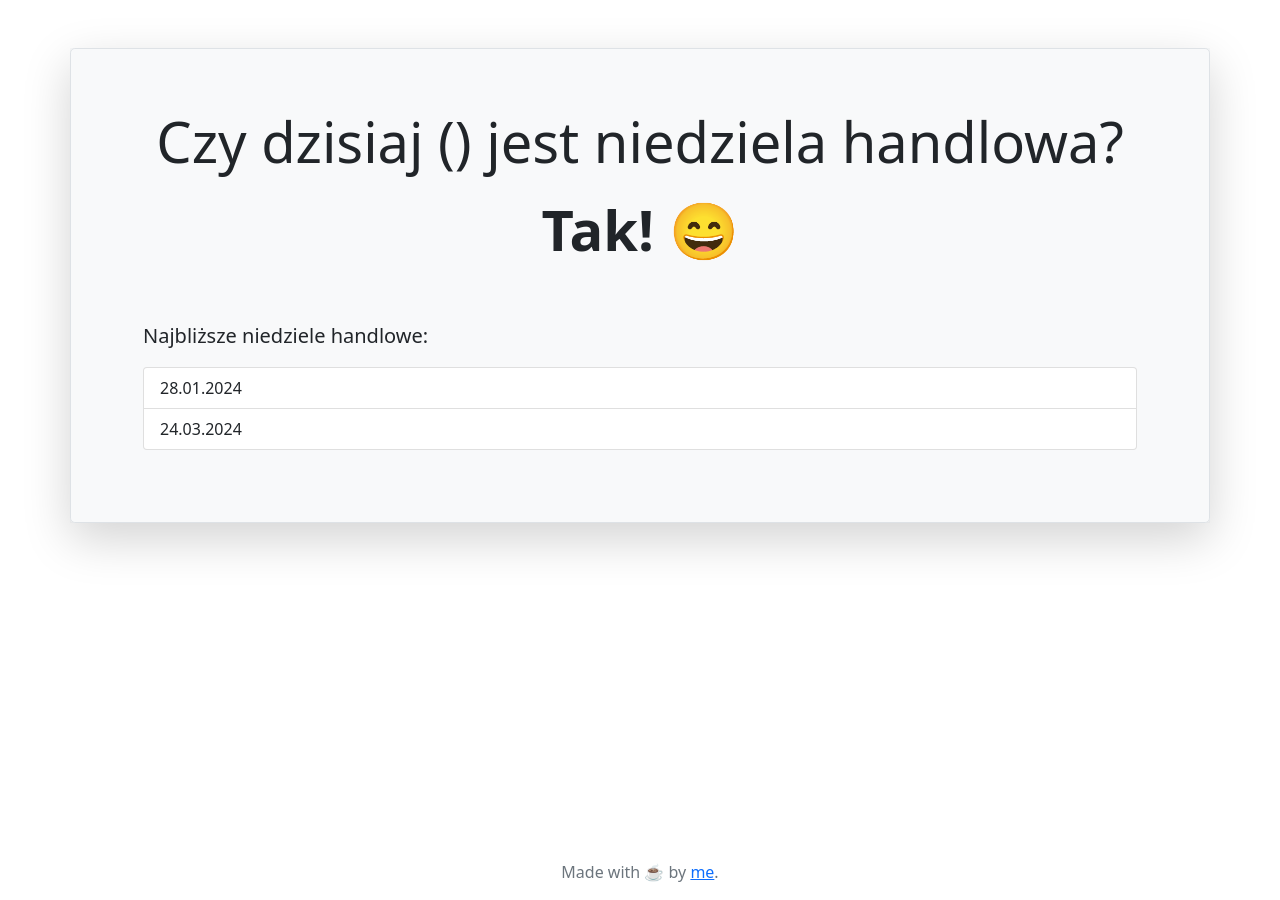
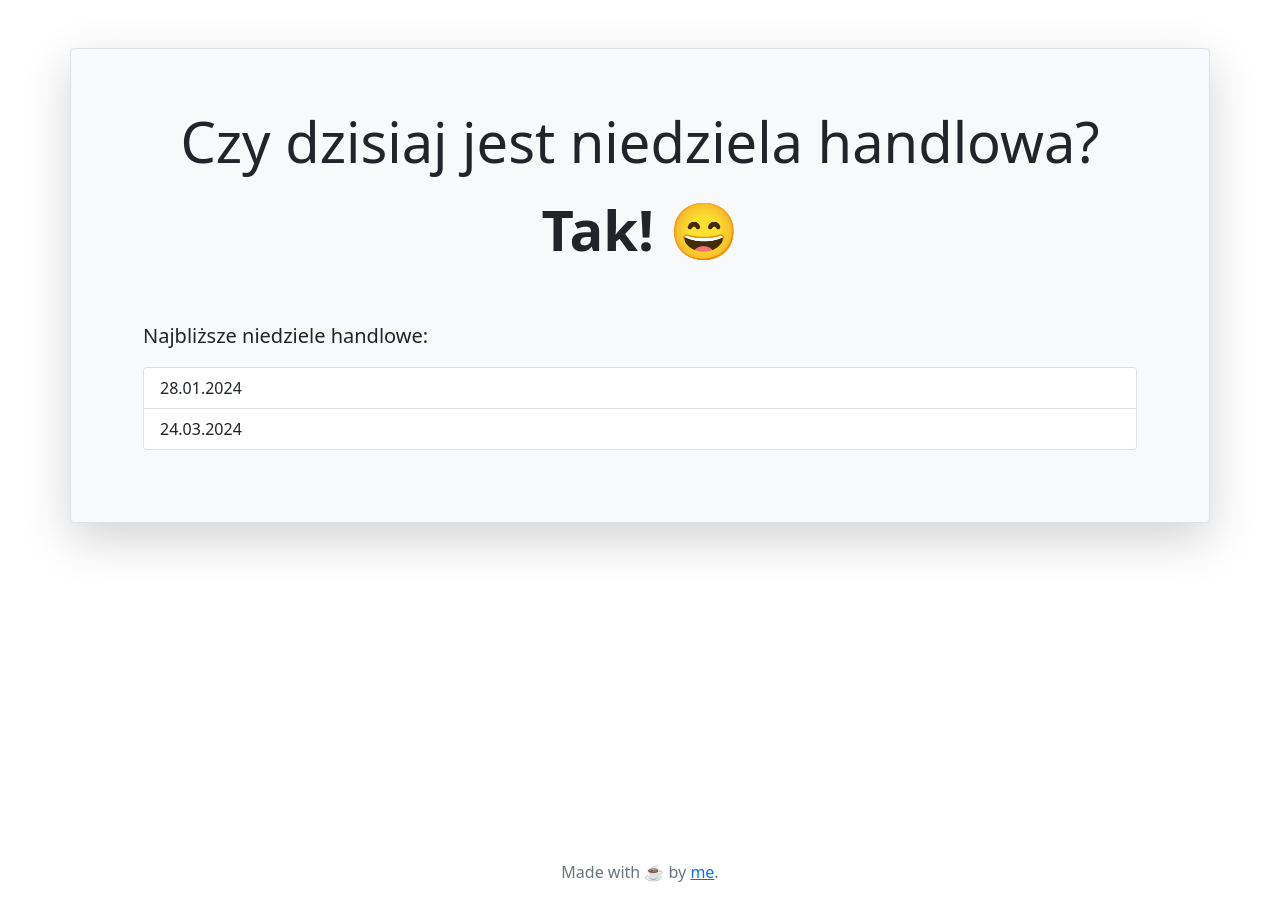
Before and after one commit to skypaw/sunday-shopping, a Jekyll site: the page built from jekyll/index.md, in a window 1280 px wide. Built offline with Jekyll 4.4.1, drawn with Linux system fonts in a browser that asks for light colours; part of the change alters nothing that is shown.

Commit message:
Fix date comparison (#95)
* Replace now with today

* Debug on prod always a great way to do things

* Debug on prod always a great way to do things v2

* Debug on prod always a great way to do things v3

* Debug on prod always a great way to do things v4

* Debug on prod always a great way to do things v5

* One last improvement

* One last improvement for sure

* One last improvement for sure, now

```diff
--- a/jekyll/index.md
+++ b/jekyll/index.md
@@ -3,8 +3,9 @@ title: Czy dzisiaj jest niedziela handlowa
 layout: default
 ---
 
-<h1 class="display-4 lh-1  text-center">Czy dzisiaj ({% capture today %}{{"now" | date: "%B %d, %Y"}}{% endcapture %}) jest niedziela handlowa?</h1>
+<h1 class="display-4 lh-1  text-center">Czy dzisiaj jest niedziela handlowa?</h1>
 <p id="is-shopping-allowed" class="display-4 fw-bold lh-1 pt-4 text-center">
+{% capture today %}{{"now" | date: "%B %d, %Y"}}{% endcapture %}
 {% if site.data.filtered-shopping-sundays.dates[0] == today %}
     Tak! 😄
 {% else %}
```
